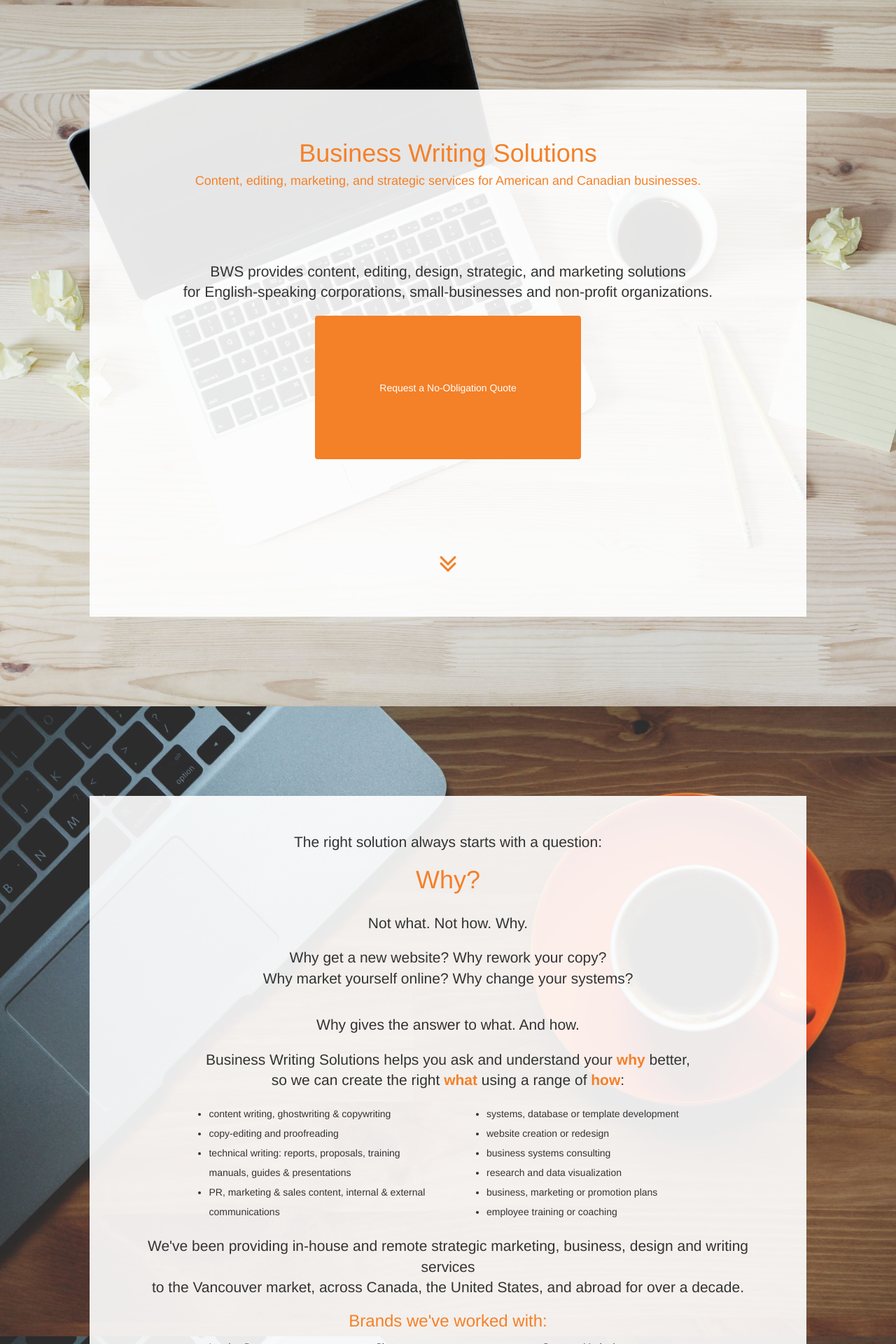
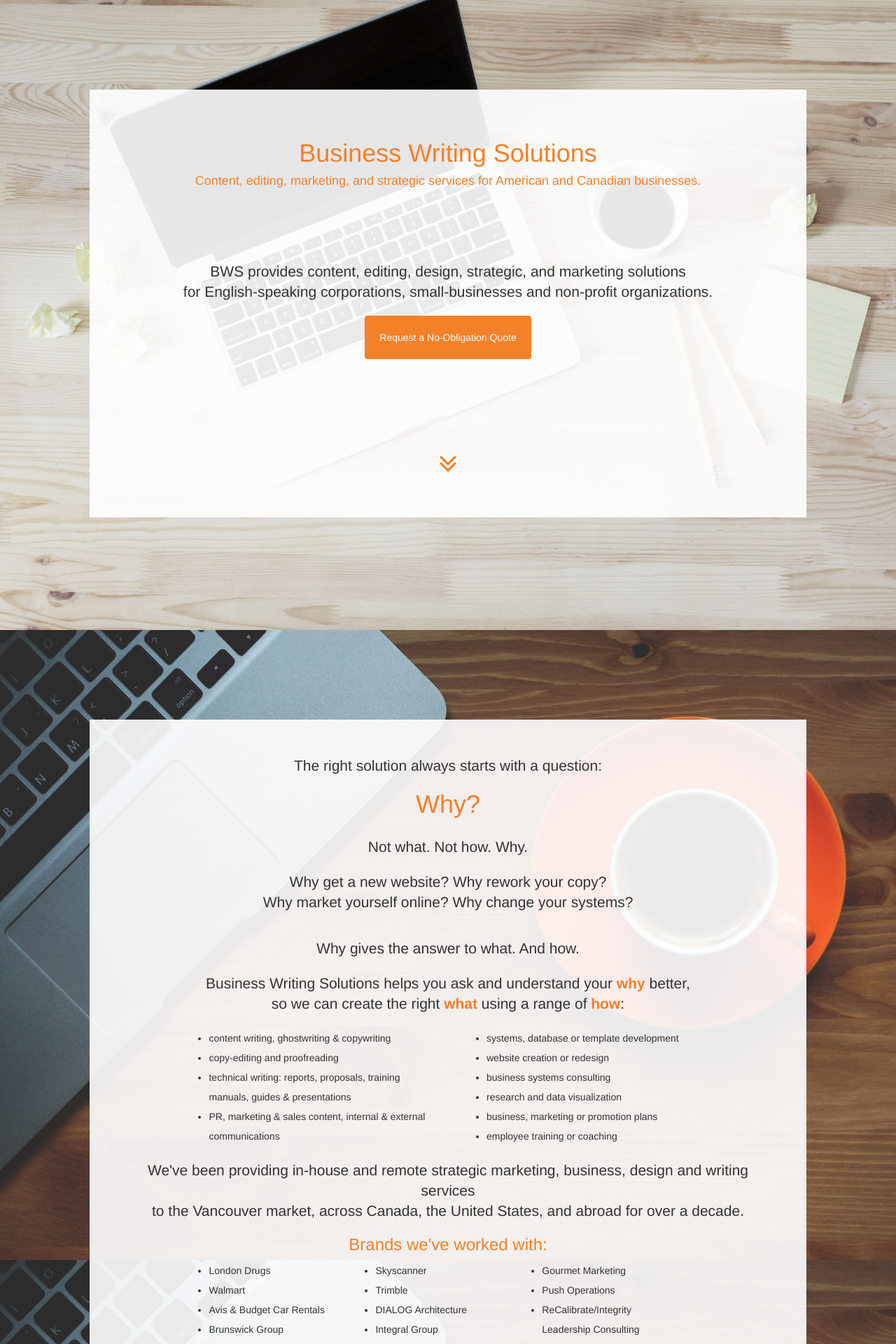
Before and after one commit to kaiewiggins/businesswriting, a Jekyll site: the page built from index.html, in a window 1280 px wide. Shown: the top 1920 px of the page at 70% size. Built offline with Jekyll 4.4.1, drawn with Linux system fonts in a browser that asks for light colours; nearby versions of some CDN libraries.

Commit message:
Update index.html

```diff
--- a/index.html
+++ b/index.html
@@ -15,7 +15,7 @@
           </p></div><!--end row-->
             <p><br /><br /> </p>
           <p  class="lead">BWS provides content, editing, design, strategic, and marketing solutions<br> for English-speaking corporations, small-businesses and non-profit organizations.</p>
- <a role="button" class="btn btn-primary mx-auto d-block" style="background-color: #f48028; border: none; color: white; padding: 10%; text-align: center; text-decoration: none;" alt="Request a No-Obligation Quote" href="#contactme">Request a No-Obligation Quote</a>
+ <a role="button" class="btn btn-primary mx-auto d-block" style="background-color: #f48028; border: none; color: white; padding: 1.5em; text-align: center; text-decoration: none;" alt="Request a No-Obligation Quote" href="#contactme">Request a No-Obligation Quote</a>
             <p><br /><br /> </p>
 		<i class="fa fa-angle-double-down" style="color: #f48028;  font-size: 3em; padding: 1.5em 0em 0em 0em"></i>
         </div><!--close text-center-->
```
